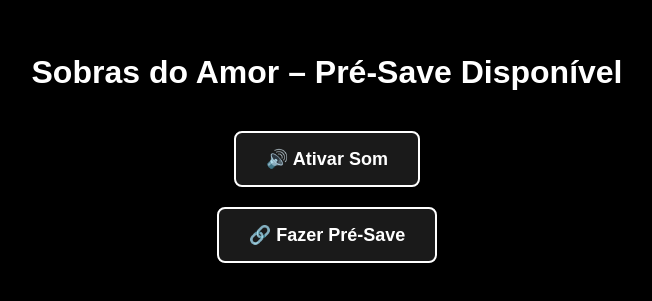
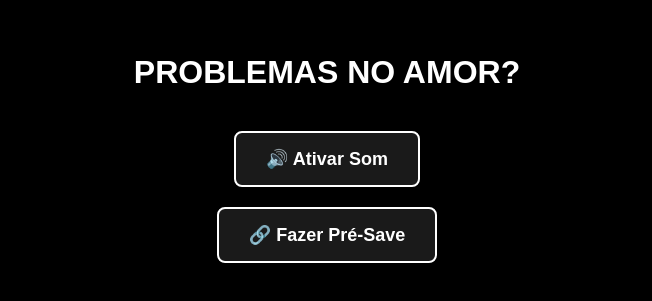
Before and after one commit to moshthekid/sobras-do-amor, a plain HTML site: page index.html in a window 1280 px wide. Shown: the part 247-548 px from the top of the page, without its empty margins (313-965 px from the left). Drawn offline with Linux system fonts and the light colour scheme.

Commit message:
Update index.html

```diff
--- a/index.html
+++ b/index.html
@@ -3,7 +3,7 @@
 <head>
   <meta charset="UTF-8" />
   <meta name="viewport" content="width=device-width, initial-scale=1.0" />
-  <title>PROBLEMAS NO AMOR?</title>
+  <title>OOPS!?</title>
   <style>
     html, body {
       margin: 0;
@@ -52,7 +52,7 @@
     Seu navegador não suporta áudio.
   </audio>
 
-  <h1>Sobras do Amor – Pré-Save Disponível</h1>
+  <h1>PROBLEMAS NO AMOR?</h1>
 
   <!-- Botão para ativar o som -->
   <button class="btn-som" onclick="document.getElementById('audio').play()">🔊 Ativar Som</button>
```
